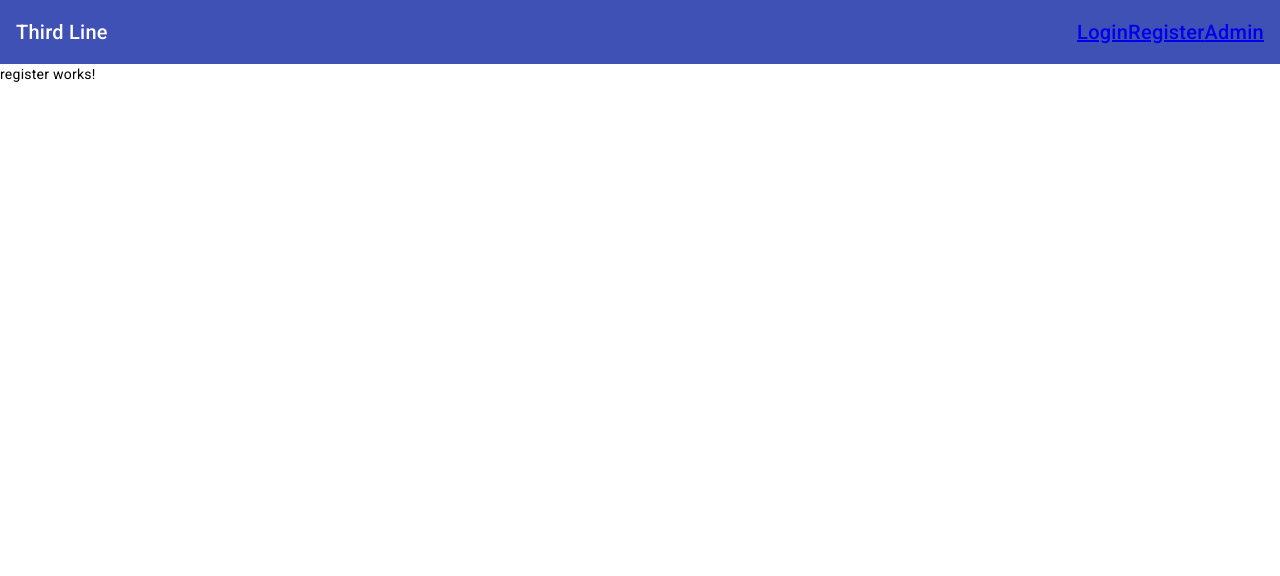
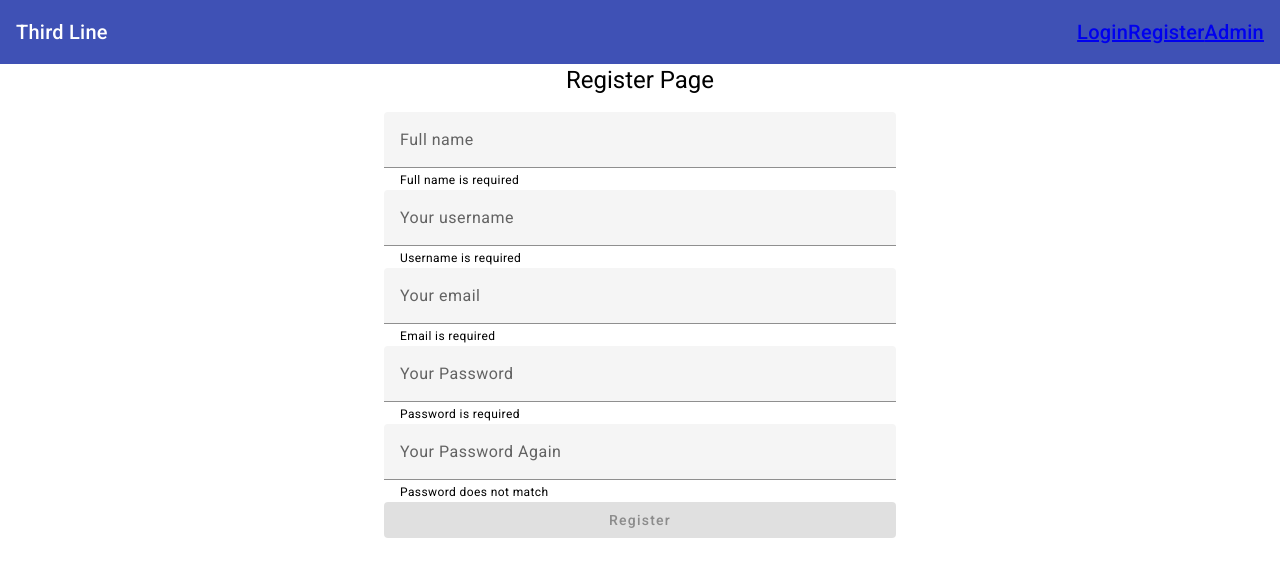
Before and after one commit to webdevgaur/Angular-nest-blog, an Angular app in the folder frontend/: page /register in a window 1280 px wide. Shown: the top 576 px of the page. Built offline with nearby package versions, Linux system fonts and the light colour scheme.

Commit message:
Reactive form in the angular frontend add

```diff
--- a/frontend/src/app/components/login/login.component.html
+++ b/frontend/src/app/components/login/login.component.html
@@ -1,2 +1,16 @@
-<p>login works!</p>
-<button (click)="login()">Click to login</button>
+<h1 style="text-align: center;">Login Page</h1>
+
+<form [formGroup]="loginForm" (ngSubmit)="onSubmit()">
+    <div class="container">
+        <mat-form-field>
+            <input matInput placeholder="Enter your email" formControlName="email">
+            <mat-hint *ngIf="loginForm.controls.email?.errors">Email is required</mat-hint>
+        </mat-form-field>
+        <mat-form-field>
+            <input matInput placeholder="Enter your password" formControlName="password" type="password">
+            <mat-hint *ngIf="loginForm.controls.password?.errors">Password is required</mat-hint>
+        </mat-form-field>
+        <button mat-flat-button color="primary" [disabled]="!loginForm.valid" type="submit">Login</button>
+
+    </div>
+</form>
--- a/frontend/src/app/components/login/login.component.scss
+++ b/frontend/src/app/components/login/login.component.scss
@@ -0,0 +1,10 @@
+.container {
+    display: flex;
+    flex-direction: column;
+    align-items: center;
+    justify-content: center;
+}
+
+.container > * {
+    width: 40%;
+}
--- a/frontend/src/app/components/login/login.component.ts
+++ b/frontend/src/app/components/login/login.component.ts
@@ -1,4 +1,7 @@
-import { Component } from '@angular/core';
+import { Component, OnInit } from '@angular/core';
+import { FormControl, FormGroup, Validators } from '@angular/forms';
+import { Router } from '@angular/router';
+import { map } from 'rxjs/internal/operators/map';
 import { AuthenticationService } from 'src/app/services/authentication.service';
 
 @Component({
@@ -6,12 +9,37 @@
   templateUrl: './login.component.html',
   styleUrls: ['./login.component.scss']
 })
-export class LoginComponent {
+export class LoginComponent implements OnInit {
 
-  constructor(private authService: AuthenticationService) {}
+  loginForm!: FormGroup;
 
-  login() {
-    this.authService.login('test@email.com', 'abcdefghi').subscribe(data => console.log())
+  constructor(private authService: AuthenticationService, private router: Router) {}
+
+  ngOnInit(): void {
+    this.loginForm = new FormGroup({
+      email: new FormControl(null, [
+        Validators.required,
+        Validators.email,
+        Validators.minLength(6)
+      ]),
+      password: new FormControl(null, [
+        Validators.required,
+        Validators.minLength(3)
+      ])
+    })
+  }
+
+  // login() {
+  //   this.authService.login('test@email.com', 'abcdefghi').subscribe(data => console.log())
+  // }
+
+  onSubmit() {
+    if(this.loginForm.invalid) {
+      return;
+    }
+    this.authService.login(this.loginForm.value).pipe(
+      map(token => this.router.navigate(['admin']))
+    ).subscribe();
   }
 
 }
--- a/frontend/src/app/components/register/register.component.html
+++ b/frontend/src/app/components/register/register.component.html
@@ -1 +1,28 @@
-<p>register works!</p>
+<h1 style="text-align: center;">Register Page</h1>
+
+<form [formGroup]="registerForm" (ngSubmit)="onSubmit()">
+    <div class="container">
+        <mat-form-field>
+            <input matInput placeholder="Full name" formControlName="name">
+            <mat-hint *ngIf="registerForm.get('name')?.errors">Full name is required</mat-hint>
+        </mat-form-field>
+        <mat-form-field>
+            <input matInput placeholder="Your username" formControlName="username">
+            <mat-hint *ngIf="registerForm.get('username')?.errors">Username is required</mat-hint>
+        </mat-form-field>
+        <mat-form-field>
+            <input matInput placeholder="Your email" formControlName="email">
+            <mat-hint *ngIf="registerForm.get('email')?.errors">Email is required</mat-hint>
+        </mat-form-field>
+        <mat-form-field>
+            <input matInput type="password" placeholder="Your Password" formControlName="password">
+            <mat-hint *ngIf="registerForm.get('password')?.errors">Password is required</mat-hint>
+        </mat-form-field>
+        <mat-form-field>
+            <input matInput type="password" placeholder="Your Password Again" formControlName="passwordConfirm">
+            <mat-hint *ngIf="registerForm.get('passwordConfirm')?.errors">Password does not match</mat-hint>
+        </mat-form-field>
+        <button mat-flat-button color="primary" [disabled]="!registerForm.valid" type="submit">Register</button>
+    </div>
+
+</form>
--- a/frontend/src/app/components/register/register.component.scss
+++ b/frontend/src/app/components/register/register.component.scss
@@ -0,0 +1,10 @@
+.container {
+    display: flex;
+    flex-direction: column;
+    align-items: center;
+    justify-content: center;
+}
+
+.container > * {
+    width: 40%;
+}
--- a/frontend/src/app/components/register/register.component.ts
+++ b/frontend/src/app/components/register/register.component.ts
@@ -1,10 +1,56 @@
-import { Component } from '@angular/core';
+import { Component, OnInit } from '@angular/core';
+import { FormBuilder, FormGroup, Validators } from '@angular/forms';
+import { Router } from '@angular/router';
+import { map } from 'rxjs/internal/operators/map';
+import { AuthenticationService } from 'src/app/services/authentication.service';
 
 @Component({
   selector: 'app-register',
   templateUrl: './register.component.html',
   styleUrls: ['./register.component.scss']
 })
-export class RegisterComponent {
+export class RegisterComponent implements OnInit {
+
+  registerForm!: FormGroup;
+
+  constructor(
+    private authService: AuthenticationService,
+    private router: Router,
+    private formBuilder: FormBuilder,
+  ) {}
+
+  ngOnInit(): void {
+    this.registerForm = this.formBuilder.group({
+      name: [null, [Validators.required]],
+      username: [null, [Validators.required]],
+      email: [null, [
+        Validators.required,
+        Validators.email,
+        Validators.minLength(6)
+      ]],
+      password: [null, [
+        Validators.required,
+        Validators.minLength(3),
+        // CustomValidators.passwordContainsNumber
+      ]],
+      passwordConfirm: [null, [
+        Validators.required,
+        Validators.minLength(3),
+        // CustomValidators.passwordContainsNumber
+      ]],
+    }, {
+      // validators: CustomValidators.passwordMatches
+    })
+  }
+
+  onSubmit() {
+    if(this.registerForm.invalid) {
+      return;
+    }
+    console.log('Form value', this.registerForm.value);
+    this.authService.register(this.registerForm.value).pipe(
+      map(user => this.router.navigate(['login']))
+    ).subscribe();
+  }
 
 }
--- a/frontend/src/app/services/authentication.service.ts
+++ b/frontend/src/app/services/authentication.service.ts
@@ -1,6 +1,19 @@
 import { Injectable } from '@angular/core';
 import { HttpClient } from '@angular/common/http'
-import { map } from 'rxjs/operators';
+import { map, tap } from 'rxjs/operators';
+
+export interface LoginForm {
+  email: string;
+  password: string;
+};
+
+export interface User {
+  name?: string;
+  username?: string;
+  email?: string;
+  password?: string;
+  passwordConfirm?: string;
+};
 
 @Injectable({
   providedIn: 'root'
@@ -10,8 +23,8 @@
   constructor(private http: HttpClient) { }
 
 
-  login(email: string, password: string) {
-    return this.http.post<any>('/api/users/login', {email, password}).pipe(
+  login(loginForm: LoginForm) {
+    return this.http.post<any>('/api/users/login', {email: loginForm.email, password: loginForm.password}).pipe(
       map((token) => {
         console.log(token);
         localStorage.setItem('blog-token', token.access_token);
@@ -20,4 +33,10 @@
     )
   }
 
+  register(user: User) {
+    return this.http.post<any>('/api/users/', user).pipe(
+      map(user => user)
+    )
+  }
+
 }
--- a/frontend/tsconfig.json
+++ b/frontend/tsconfig.json
@@ -7,7 +7,7 @@
     "forceConsistentCasingInFileNames": true,
     "strict": true,
     "noImplicitOverride": true,
-    "noPropertyAccessFromIndexSignature": true,
+    "noPropertyAccessFromIndexSignature": false,
     "noImplicitReturns": true,
     "noFallthroughCasesInSwitch": true,
     "sourceMap": true,
```
Also changed, not shown: frontend/src/app/app.module.ts (+9 -0 lines).
